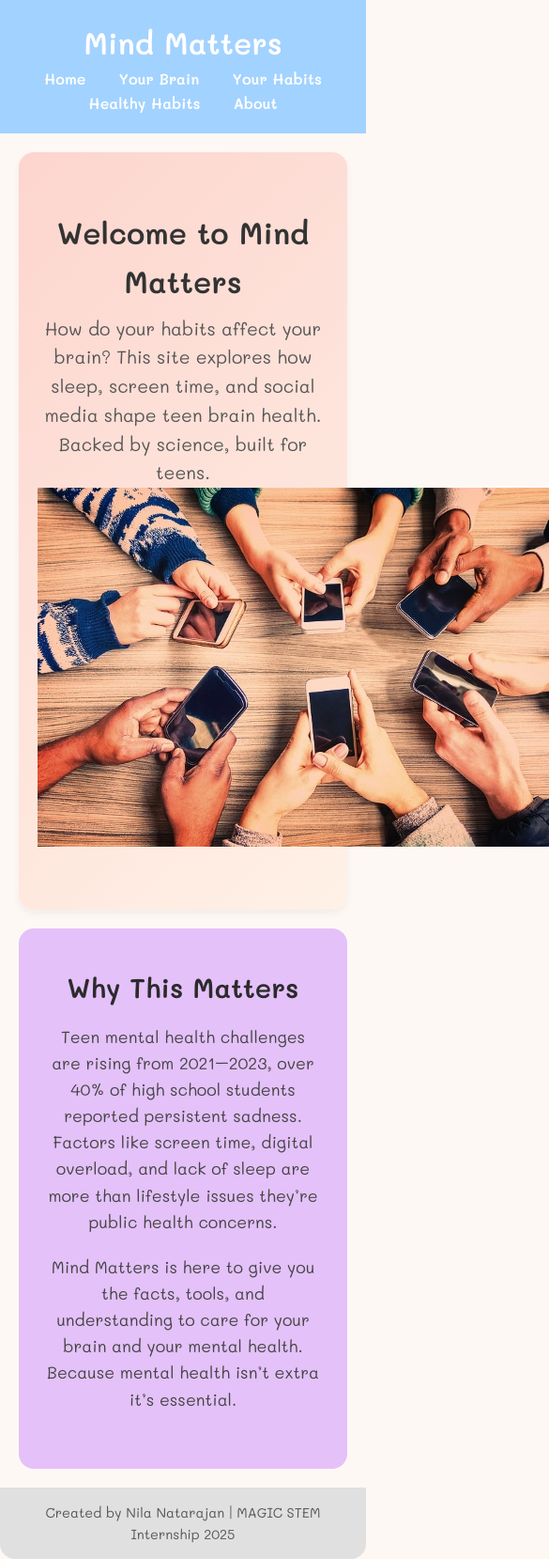
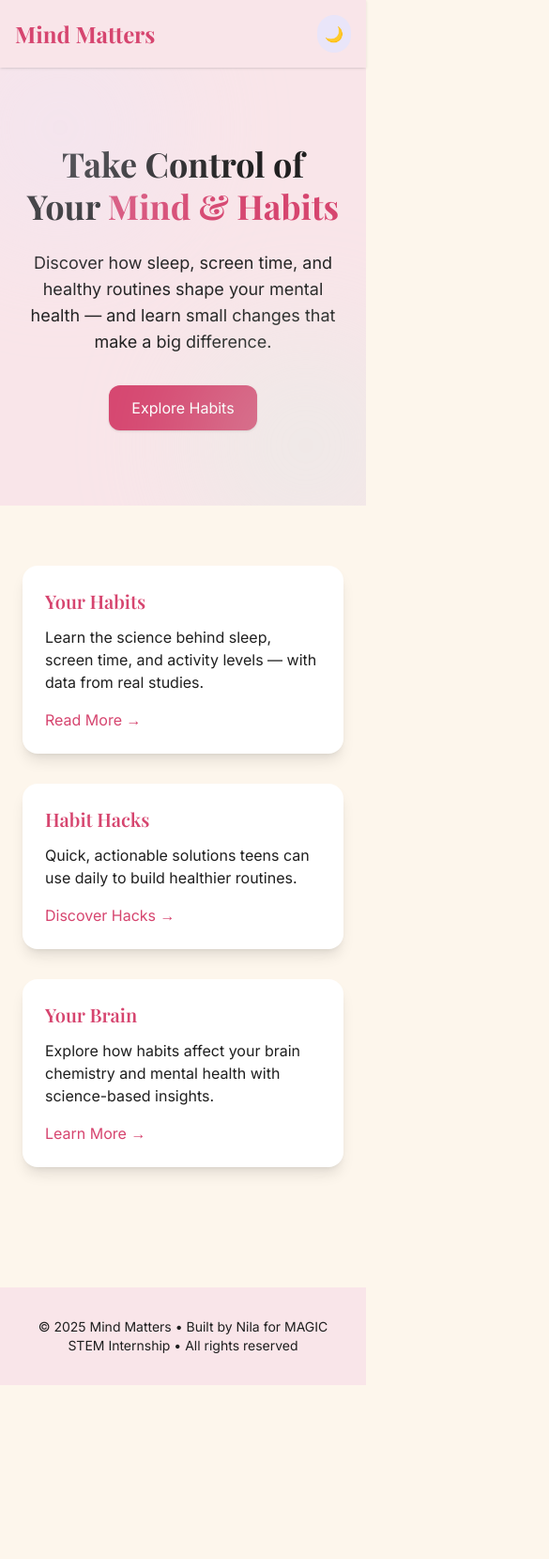
Before and after one commit to nilanatarajan09-oss/mind-matters, a plain HTML site: page index.html in a window 390 px wide. Shown: the top 1659 px of the page at 94% size, 585 px wide, since content can reach past the window. After the commit the page ends 1474 px from the top, so only its background shows below. Drawn offline with nearby package versions, Linux system fonts and the light colour scheme.

Commit message:
index.html
new style

```diff
--- a/index.html
+++ b/index.html
@@ -1,149 +1,172 @@
 <!DOCTYPE html>
-<html lang="en">
-<head>
-  <meta charset="UTF-8" />
-  <meta name="viewport" content="width=device-width, initial-scale=1.0" />
-  <title>Mind Matters | Home</title>
-  <link rel="stylesheet" href="style.css" />
-  <link href="https://fonts.googleapis.com/css2?family=Mali:wght@300;400;600&display=swap" rel="stylesheet">
-  <style>
-    * {
-      box-sizing: border-box;
-      margin: 0;
-      padding: 0;
-    }
+<html lang="en" class="scroll-smooth">
+  <head>
+    <meta charset="UTF-8" />
+    <meta name="viewport" content="width=device-width, initial-scale=1.0" />
+    <title>Mind Matters</title>
+    <!-- Tailwind CDN -->
+    <script src="https://cdn.tailwindcss.com"></script>
+    <script>
+      tailwind.config = {
+        theme: {
+          extend: {
+            fontFamily: {
+              sans: ['Inter', 'sans-serif'],
+              serif: ['Playfair Display', 'serif'],
+            },
+            colors: {
+              pinky: '#F9E5E9',
+              beige: '#FDF6EC',
+              mint: '#D9F3E4',
+              lilac: '#E9E5F9',
+              raspberry: '#D6456F',
+              ink: '#1F1F1F',
+            },
+          },
+        },
+        darkMode: 'class',
+      };
+    </script>
+    <!-- Google Fonts -->
+    <link
+      href="https://fonts.googleapis.com/css2?family=Inter:wght@400;600&family=Playfair+Display:wght@600;700&display=swap"
+      rel="stylesheet"
+    />
+  </head>
+  <body class="bg-beige text-ink dark:bg-ink dark:text-beige font-sans">
+    <!-- Header -->
+    <header class="bg-pinky dark:bg-ink sticky top-0 z-50 shadow">
+      <div class="max-w-7xl mx-auto px-4 py-4 flex justify-between items-center">
+        <a href="index.html" class="text-2xl font-serif font-bold text-raspberry"
+          >Mind Matters</a
+        >
+        <nav class="hidden md:flex space-x-6 font-medium">
+          <a href="index.html" class="hover:text-raspberry">Home</a>
+          <a href="habits.html" class="hover:text-raspberry">Your Habits</a>
+          <a href="habit-hacks.html" class="hover:text-raspberry">Habit Hacks</a>
+          <a href="brain.html" class="hover:text-raspberry">Your Brain</a>
+          <a href="about.html" class="hover:text-raspberry">About</a>
+          <a href="smd-survey.html" class="hover:text-raspberry">Survey</a>
+        </nav>
+        <!-- Dark Mode Toggle -->
+        <button
+          id="theme-toggle"
+          class="ml-4 p-2 rounded-full bg-lilac dark:bg-mint transition"
+        >
+          🌙
+        </button>
+      </div>
+    </header>
 
-    body {
-      font-family: 'Mali', cursive;
-      background-color: #fef8f5;
-      color: #333;
-      line-height: 1.6;
-    }
+    <!-- Hero -->
+    <section
+      class="relative bg-pinky dark:bg-ink text-center py-20 px-6 overflow-hidden"
+    >
+      <h1
+        class="text-4xl md:text-6xl font-serif font-bold mb-6 leading-tight text-ink dark:text-beige"
+      >
+        Take Control of Your <span class="text-raspberry">Mind & Habits</span>
+      </h1>
+      <p class="text-lg md:text-xl max-w-2xl mx-auto mb-8">
+        Discover how sleep, screen time, and healthy routines shape your mental
+        health — and learn small changes that make a big difference.
+      </p>
+      <a
+        href="habits.html"
+        class="inline-block px-6 py-3 bg-raspberry text-white rounded-xl shadow hover:opacity-90 transition"
+        >Explore Habits</a
+      >
+      <div
+        class="absolute -bottom-16 -right-16 w-64 h-64 bg-mint rounded-full opacity-30 blur-3xl"
+      ></div>
+      <div
+        class="absolute -top-16 -left-16 w-64 h-64 bg-lilac rounded-full opacity-30 blur-3xl"
+      ></div>
+    </section>
 
-    header {
-      background-color: #a2d2ff;
-      color: white;
-      padding: 20px;
-      text-align: center;
-    }
+    <!-- Features -->
+    <section class="max-w-6xl mx-auto px-6 py-16 grid gap-8 md:grid-cols-3">
+      <div
+        class="bg-white dark:bg-gray-800 rounded-2xl shadow-lg p-6 flex flex-col"
+      >
+        <h3 class="font-serif text-xl mb-3 text-raspberry">Your Habits</h3>
+        <p class="flex-grow">
+          Learn the science behind sleep, screen time, and activity levels —
+          with data from real studies.
+        </p>
+        <a
+          href="habits.html"
+          class="mt-4 text-raspberry font-medium hover:underline"
+          >Read More →</a
+        >
+      </div>
+      <div
+        class="bg-white dark:bg-gray-800 rounded-2xl shadow-lg p-6 flex flex-col"
+      >
+        <h3 class="font-serif text-xl mb-3 text-raspberry">Habit Hacks</h3>
+        <p class="flex-grow">
+          Quick, actionable solutions teens can use daily to build healthier
+          routines.
+        </p>
+        <a
+          href="habit-hacks.html"
+          class="mt-4 text-raspberry font-medium hover:underline"
+          >Discover Hacks →</a
+        >
+      </div>
+      <div
+        class="bg-white dark:bg-gray-800 rounded-2xl shadow-lg p-6 flex flex-col"
+      >
+        <h3 class="font-serif text-xl mb-3 text-raspberry">Your Brain</h3>
+        <p class="flex-grow">
+          Explore how habits affect your brain chemistry and mental health with
+          science-based insights.
+        </p>
+        <a
+          href="brain.html"
+          class="mt-4 text-raspberry font-medium hover:underline"
+          >Learn More →</a
+        >
+      </div>
+    </section>
 
-    nav a {
-      margin: 0 15px;
-      color: white;
-      text-decoration: none;
-      font-weight: bold;
-      transition: color 0.3s ease;
-    }
+    <!-- Footer -->
+    <footer class="bg-pinky dark:bg-ink py-8 mt-16">
+      <div class="max-w-6xl mx-auto px-6 text-center text-sm">
+        <p>
+          © 2025 Mind Matters • Built by Nila for MAGIC STEM Internship • All
+          rights reserved
+        </p>
+      </div>
+    </footer>
 
-    nav a:hover {
-      color: #ffe0f0;
-    }
+    <!-- Dark Mode Script -->
+    <script>
+      const toggleBtn = document.getElementById("theme-toggle");
+      const rootEl = document.documentElement;
 
-    .hero {
-      background: linear-gradient(135deg, #fcd5ce, #fff1e6);
-      padding: 60px 20px;
-      text-align: center;
-      border-radius: 16px;
-      margin: 20px;
-      box-shadow: 0 4px 8px rgba(0,0,0,0.05);
-    }
+      if (
+        localStorage.theme === "dark" ||
+        (!("theme" in localStorage) &&
+          window.matchMedia("(prefers-color-scheme: dark)").matches)
+      ) {
+        rootEl.classList.add("dark");
+      }
 
-    .hero h2 {
-      color: #333;
-      font-size: 2em;
-      margin-bottom: 10px;
-    }
+      toggleBtn.addEventListener("click", () => {
+        rootEl.classList.toggle("dark");
+        if (rootEl.classList.contains("dark")) {
+          localStorage.theme = "dark";
+          toggleBtn.textContent = "☀️";
+        } else {
+          localStorage.theme = "light";
+          toggleBtn.textContent = "🌙";
+        }
+      });
 
-    .hero p {
-      font-size: 1.2em;
-      color: #555;
-    }
-
-    .section {
-      background-color: #ffffff;
-      padding: 40px 20px;
-      margin: 20px;
-      border-radius: 16px;
-      box-shadow: 0 4px 12px rgba(0, 0, 0, 0.05);
-    }
-
-    .section h2 {
-      font-size: 1.8em;
-      margin-bottom: 20px;
-      color: #2b2b2b;
-    }
-
-    .section ul {
-      list-style-type: disc;
-      padding-left: 40px;
-      max-width: 700px;
-      margin: 0 auto;
-      color: #444;
-      font-size: 1.1em;
-    }
-
-    .section li {
-      margin-bottom: 12px;
-    }
-
-    .why-this-matters {
-      background-color: #e4c1f9;
-      padding: 40px 30px;
-      margin: 20px;
-      border-radius: 16px;
-      text-align: center;
-    }
-
-    .why-this-matters h3 {
-      font-size: 1.8em;
-      margin-bottom: 15px;
-      color: #2b2b2b;
-    }
-
-    .why-this-matters p {
-      max-width: 750px;
-      margin: 0 auto 20px;
-      font-size: 1.1em;
-      color: #444;
-      line-height: 1.6;
-    }
-
-    footer {
-      background-color: #e0e0e0;
-      padding: 15px;
-      text-align: center;
-      font-size: 0.9em;
-      color: #555;
-      border-radius: 0 0 16px 16px;
-    }
-  </style>
-</head>
-<body>
-  <header>
-    <h1>Mind Matters</h1>
-    <nav>
-      <a href="index.html">Home</a>
-      <a href="your-brain.html">Your Brain</a>
-      <a href="habits.html">Your Habits</a>
-      <a href="healthyh.html">Healthy Habits</a>
-      <a href="about.html">About</a>
-    </nav>
-  </header>
-
-  <section class="hero">
-    <h2>Welcome to Mind Matters</h2>
-    <p>How do your habits affect your brain? This site explores how sleep, screen time, and social media shape teen brain health. Backed by science, built for teens.</p>
-    <img src="images/teens-on-phones.jpg">
-  </section>
-
-  <section class="why-this-matters">
-    <h3>Why This Matters</h3>
-    <p>Teen mental health challenges are rising from 2021–2023, over 40% of high school students reported persistent sadness. Factors like screen time, digital overload, and lack of sleep are more than lifestyle issues they’re public health concerns.</p>
-    <p>Mind Matters is here to give you the facts, tools, and understanding to care for your brain and your mental health. Because mental health isn’t extra it’s essential.</p>
-  </section>
-
-  <footer>
-    <p>Created by Nila Natarajan | MAGIC STEM Internship 2025</p>
-  </footer>
-</body>
+      if (rootEl.classList.contains("dark")) {
+        toggleBtn.textContent = "☀️";
+      }
+    </script>
+  </body>
 </html>
```
